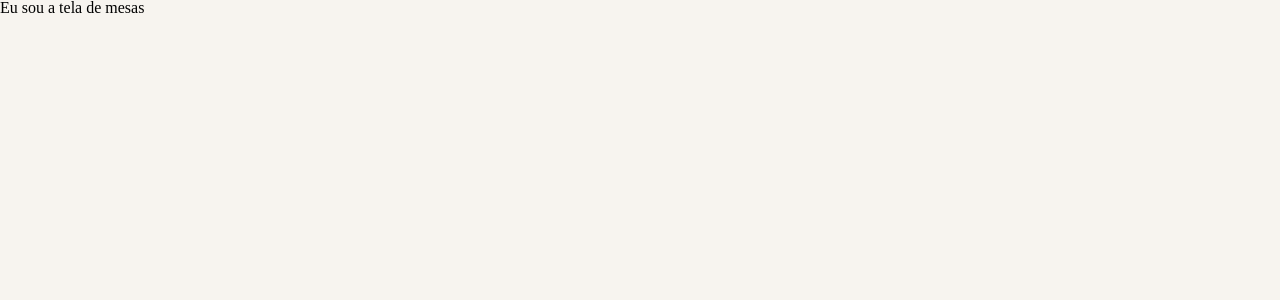
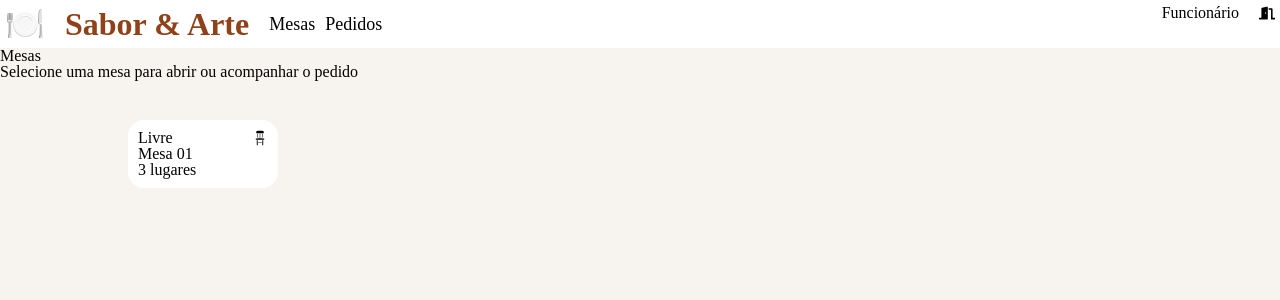
Before and after one commit to Anderson-Pires-Fernandes/projeto-restaurante, a React (Vite) app: page /mesas in a window 1280 px wide. Shown: the top 300 px of the page. Built offline with nearby package versions, Linux system fonts and the light colour scheme; no server answers.

Commit message:
adiciona tela de mesa parcial

```diff
--- /dev/null
+++ b/src/pages/Mesas/Mesas.module.css
@@ -0,0 +1,62 @@
+.containerMenu {
+  width: 100%;
+  padding: 5px;
+  height: 48px;
+  background-color: #fff;
+  gap: 10px;
+
+  display: flex;
+  justify-content: space-between;
+}
+
+.containerMenu h1 {
+  font-size: 32px;
+  font-weight: bold;
+  color: #8f4219;
+}
+
+.logoMenu {
+  font-size: 32px;
+}
+
+.contentLeft {
+  display: flex;
+  gap: 20px;
+  align-items: center;
+}
+
+.contentLeft ul {
+  display: flex;
+  gap: 10px;
+  font-size: 18px;
+  align-items: center;
+  height: 32px;
+}
+
+.contentRight {
+  display: flex;
+  gap: 20px;
+}
+
+.containerChairs {
+  display: flex;
+  gap: 10px;
+  flex-wrap: wrap;
+  width: 80%;
+  margin: 40px auto;
+}
+
+.chair {
+  display: flex;
+  flex-direction: column;
+  background: #fff;
+  padding: 10px;
+  border-radius: 16px;
+  width: 150px;
+}
+
+.chairHeader {
+  display: flex;
+  justify-content: space-between;
+  align-items: center;
+}
--- a/src/pages/Mesas/Mesas.tsx
+++ b/src/pages/Mesas/Mesas.tsx
@@ -1,4 +1,58 @@
+import { FaDoorOpen } from "react-icons/fa";
+import styles from "./Mesas.module.css";
+import { GiWoodenChair } from "react-icons/gi";
+import { useEffect } from "react";
+import axios from "axios";
+
 function Mesas() {
-  return <div>Eu sou a tela de mesas</div>;
+
+function buscarMesas(){
+  axios.get("http://localhost:8888/mesas", {
+    headers:{
+      Authorization: "bearen "
+    }
+  });
 }
+
+useEffect(() => {
+  buscarMesas();
+}, []); // Deve executar durante a renderização inicial da tela
+
+  return (
+    <div>
+      <div className={styles.containerMenu}>
+        <div className={styles.contentLeft}>
+          <span className={styles.logoMenu}>🍽️</span>
+          <h1>Sabor & Arte</h1>
+          <ul>
+            <li>Mesas</li>
+            <li>Pedidos</li>
+          </ul>
+        </div>
+
+        <div className={styles.contentRight}>
+          <span>Funcionário</span>
+          <span>
+            <FaDoorOpen />
+          </span>
+        </div>
+      </div>
+
+      <h2>Mesas</h2>
+      <p>Selecione uma mesa para abrir ou acompanhar o pedido</p>
+
+      <div className={styles.containerChairs}>
+        <div className={styles.chair}>
+          <div className={styles.chairHeader}>
+            <span>Livre</span>
+            <GiWoodenChair />
+          </div>
+          <h3>Mesa 01</h3>
+          <span>3 lugares</span>
+        </div>
+      </div>
+    </div>
+  );
+}
+
 export default Mesas;
```
